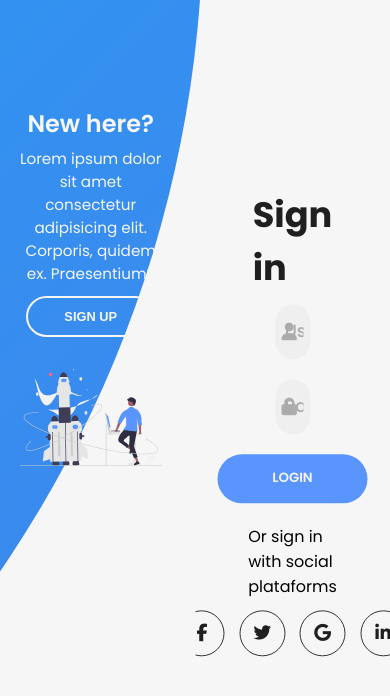
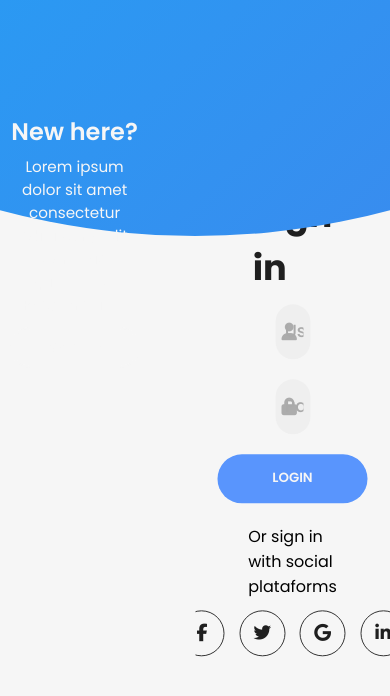
Before and after one commit to guibrbs/Sliding-Sign-In, a React (Vite) app: page / in a window 390 px wide. Shown: the top 696 px of the page. Built offline with nearby package versions, Linux system fonts and the light colour scheme.

Commit message:
:rocket:Adding general container responsiviness

```diff
--- a/src/App.css
+++ b/src/App.css
@@ -47,12 +47,70 @@
   pointer-events: all;
 }
 
-.container.container.sign-up-mode form.sign-in-form{
+.container.sign-up-mode form.sign-in-form{
   z-index: 1;
   opacity: 0;
 }
 
-.container.container.sign-up-mode form.sign-up-form{
+.container.sign-up-mode form.sign-up-form{
   z-index: 2;
   opacity: 1;
 }
+
+@media (max-width: 870px) {
+  .container{
+    min-height: 800px;
+    height: 100vh;
+  }
+
+  .container:before{
+    width: 1500px;
+    height: 1500px;
+    left: 30%;
+    bottom: 68%;
+    transform: translateX(-50%);
+    right: initial;
+    top: initial;
+    transition: 2s ease-in-out;
+  }
+
+  .container.sign-up-mode::before{
+    transform: translate(-50%, 100%);
+    bottom: 32%;
+    right: initial;
+  }
+
+  .container.sign-up-mode .left-panel .image,
+  .container.sign-up-mode .left-panel .content{
+    transform: translateY(-300px);
+  }
+
+  .container.sign-up-mode .signin-signup{
+    top: 5%;
+    transform: translate(-50%, 0);
+    left: 50%;
+  }
+}
+
+@media (max-width: 570px) {
+  form{
+    padding: 0 1.5rem;
+  }
+  .image{
+    display: none;
+  }
+
+  .panel .content{
+    padding: 0.5rem 3rem;
+  }
+
+  .container::before{
+    bottom: 72%;
+    left: 50%;
+  }
+
+  .container.sign-up-mode::before{
+    bottom: 28%;
+    left: 50%;
+  }
+}
```
